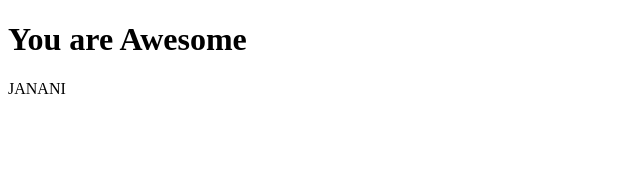
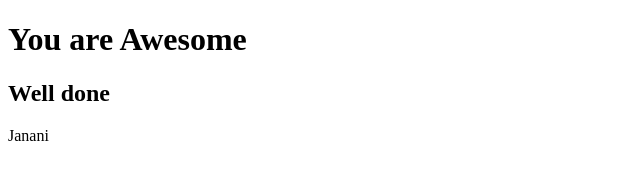
Before and after one commit to Janani-S009/nodejs, a website: page index.html in a window 1280 px wide. Shown: the whole page, without its empty margins (0-640 px from the left). Drawn offline with Linux system fonts and the light colour scheme.

Commit message:
Update index.html

```diff
--- a/index.html
+++ b/index.html
@@ -2,6 +2,7 @@
 <html>
 	<body>
 		<h1>You are Awesome</h1>
-		<p>JANANI</p>
+		<h2>Well done</h2>
+		<p>Janani</p>
 	</body>
 </html>
```
